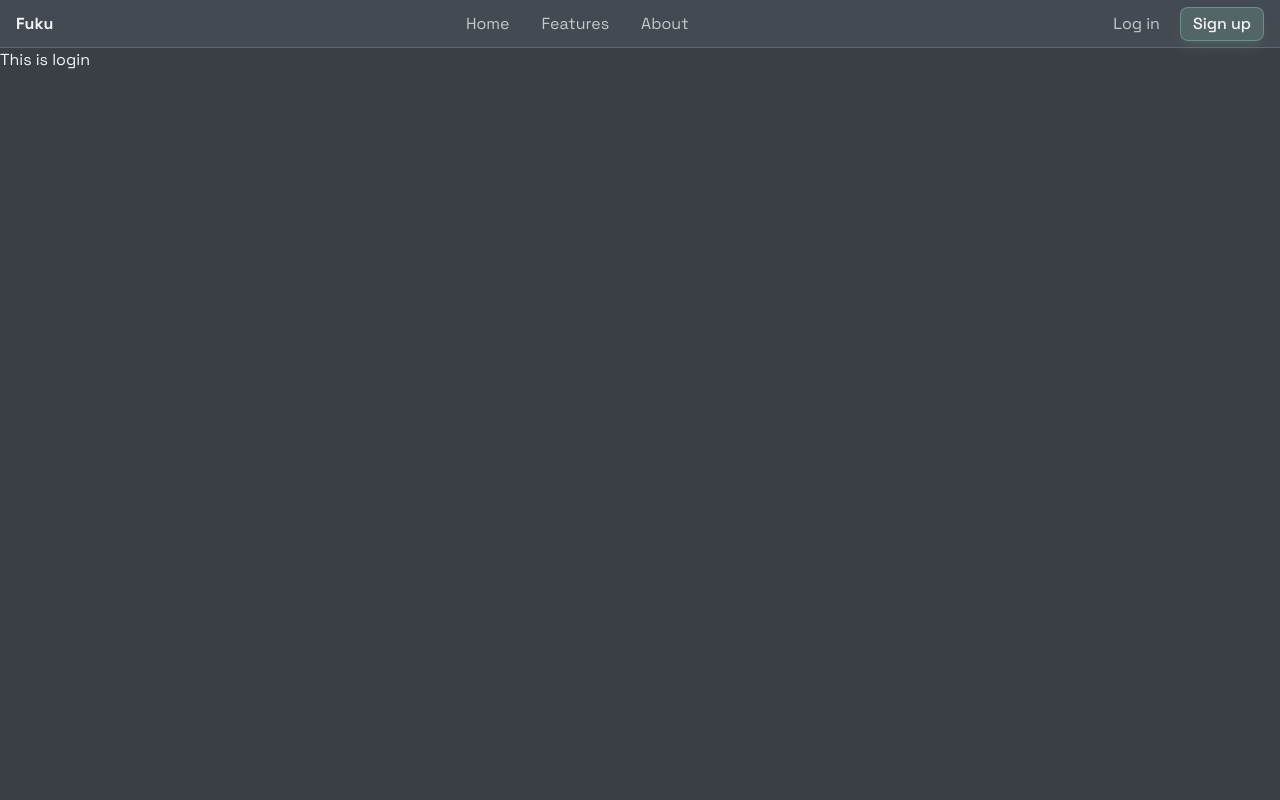
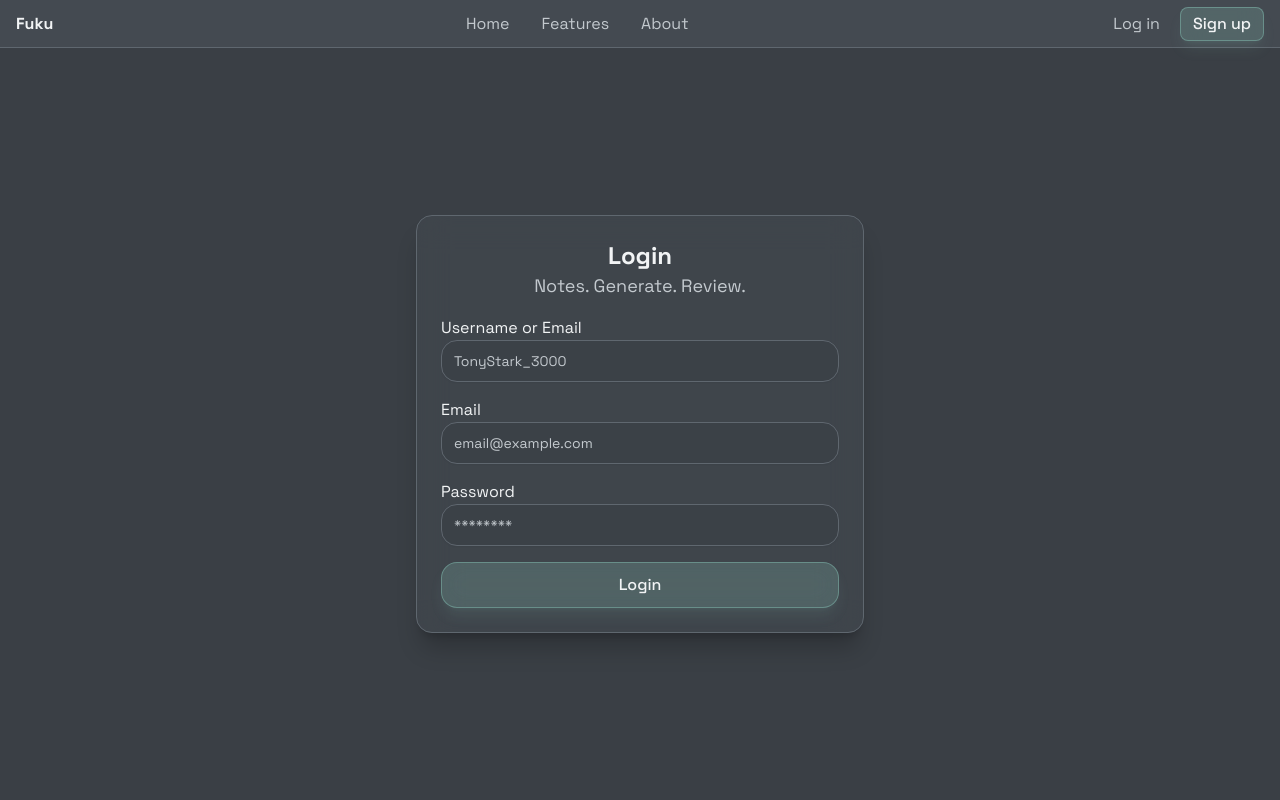
Before and after one commit to JosephCanzana/Fuku, a Django app: page /accounts/login/ in a window 1280 px wide. Run offline with Django 5.2, Linux system fonts and the light colour scheme; style sheets or scripts are compiled from the project's sources.

Commit message:
Update login html and revert the sign up forgot password and moved in login

```diff
--- a/apps/accounts/templates/accounts/login.html
+++ b/apps/accounts/templates/accounts/login.html
@@ -1,11 +1,32 @@
 {% extends "base-public.html" %}
 
 {% block title %}
-Login
+Sign up
 {% endblock %}
 
 {% block content %}
-<div class="text-txt-primary">
-    This is login
+<div class="w-full h-full flex items-center justify-center flex-col">
+    <form class="card-primary flex w-full max-w-md flex-col gap-4" method="post" action="">
+        <div class="flex w-full justify-center items-center flex-col">
+            <h1 class="text-2xl text-txt-primary font-bold ">Login</h1>
+            <p class="text-lg text-txt-secondary">Notes. Generate. Review.</p>
+        </div>
+        <div>
+            <label class="text-txt-primary" for="id_username">Username or Email</label>
+            <input name="username" class="input-primary" placeholder="TonyStark_3000" id="id_username" type="text" required>
+        </div>
+        <div>
+            <label class="text-txt-primary" for="id_email">Email</label>
+            <input name="email" class="input-primary" placeholder="email@example.com" id="id_email" type="email" required>
+        </div>
+        <div>
+            <label class="text-txt-primary" for="id_password">Password</label>
+            <input name="password" class="input-primary" minlength="8" placeholder="********" id="id_password" type="password" required>
+        </div>
+        <button class="btn-primary" type="submit">Login</button>
+    </form>
 </div>
+
+{# The forgot password is yet to be added #}
+
 {% endblock %}
--- a/apps/accounts/templates/accounts/sign-up.html
+++ b/apps/accounts/templates/accounts/sign-up.html
@@ -31,6 +31,4 @@ Sign up
     </form>
 </div>
 
-{# The forgot password is yet to be added #}
-
 {% endblock %}
```
